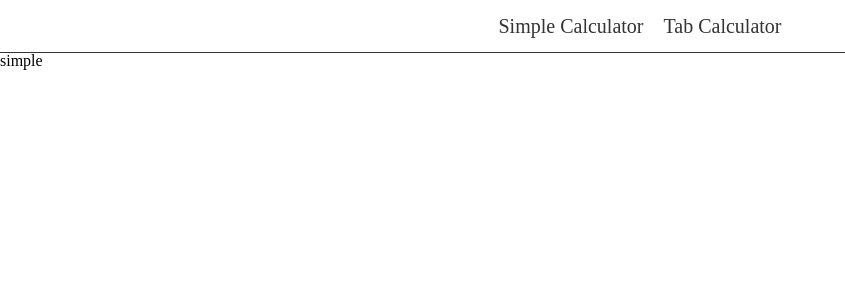
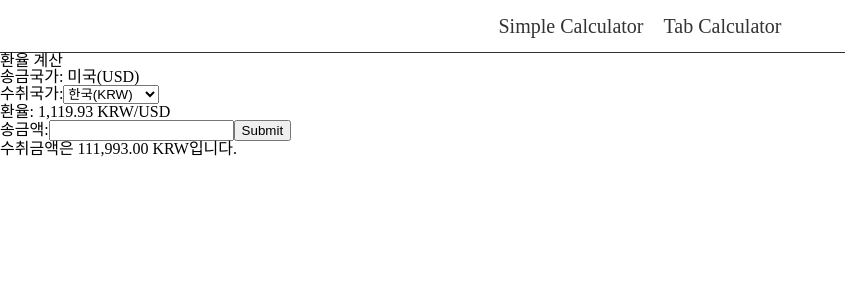
Before and after one commit to wanted-pre-onboading-10/exchange-rate-calculator, a React (Create React App) app: page /simple in a window 1280 px wide. Shown: the top 300 px of the page, without its empty margins (0-845 px from the left). Built offline with nearby package versions, Linux system fonts and the light colour scheme.

Commit message:
add: 기본적인 레이아웃 구현

```diff
--- a/src/pages/simple-calc/index.js
+++ b/src/pages/simple-calc/index.js
@@ -1,5 +1,52 @@
+import { useState, useEffect } from 'react';
+import axios from 'axios';
+
+const currencyList = [
+  { currency: 'KRW', country: '한국' },
+  { currency: 'JPY', country: '일본' },
+  { currency: 'PHP', country: '필리핀' },
+];
+
 function SimpleCalc() {
-  return <div>simple</div>;
+  const [currency, setCurrency] = useState('KRW');
+  const [amount, setAmount] = useState(0);
+
+  const handleSelect = e => {
+    setCurrency(e.target.value);
+  };
+
+  const handleChange = e => {
+    setAmount(e.target.value);
+  };
+
+  return (
+    <>
+      <form>
+        <h1>환율 계산</h1>
+        <p>송금국가: 미국(USD)</p>
+        <label htmlFor="currency-box">
+          수취국가:
+          <select name="currency" id="currency-box" onChange={handleSelect}>
+            {currencyList.map(({ currency: c, country }) => (
+              <option value={c} key={c}>{`${country}(${c})`}</option>
+            ))}
+          </select>
+        </label>
+        <p>환율: 1,119.93 {currency}/USD</p>
+        <label htmlFor="amount-box">
+          송금액:
+          <input
+            type="number"
+            name="amount-box"
+            id="amount-box"
+            onChange={handleChange}
+          />
+        </label>
+        <button type="submit">Submit</button>
+      </form>
+      <p>수취금액은 111,993.00 {currency}입니다.</p>
+    </>
+  );
 }
 
 export default SimpleCalc;
```
Also changed, not shown: .prettierrc.json, 1 other file (tests, documents, lock files or other folders).
